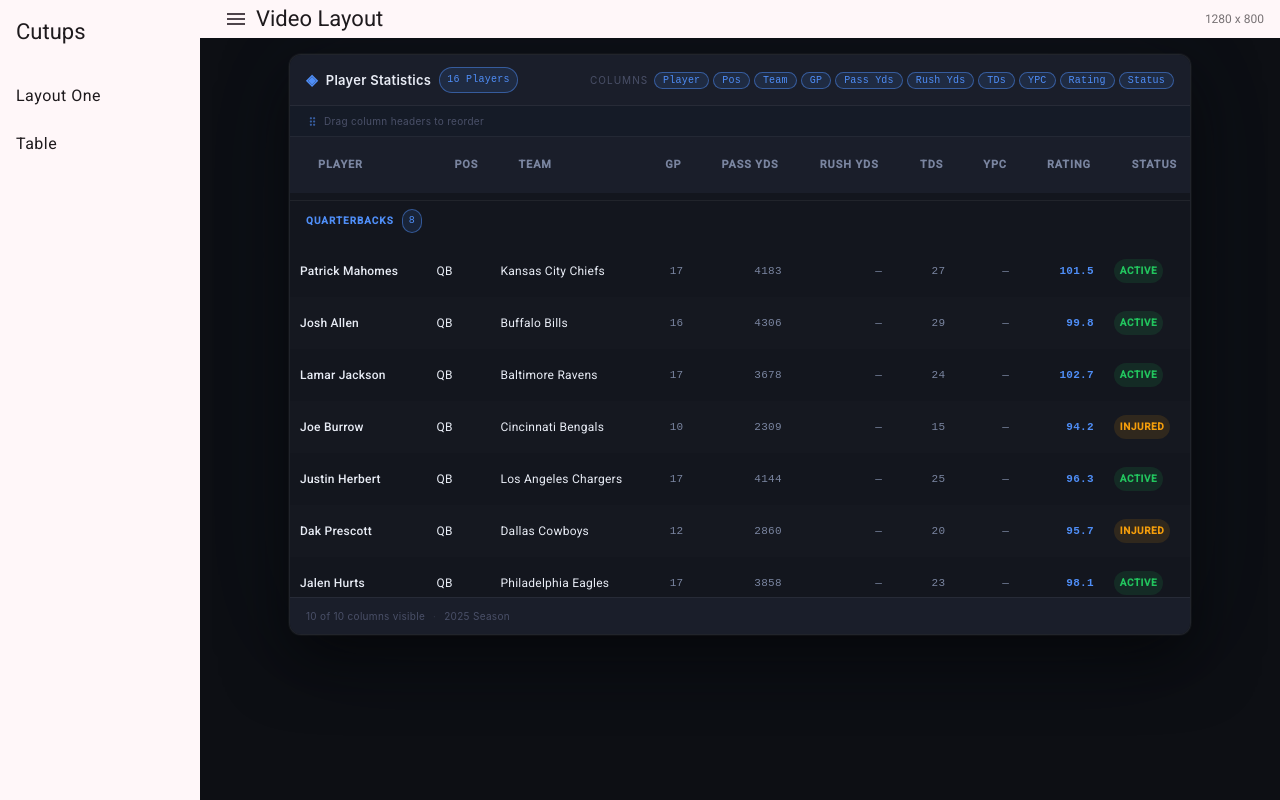
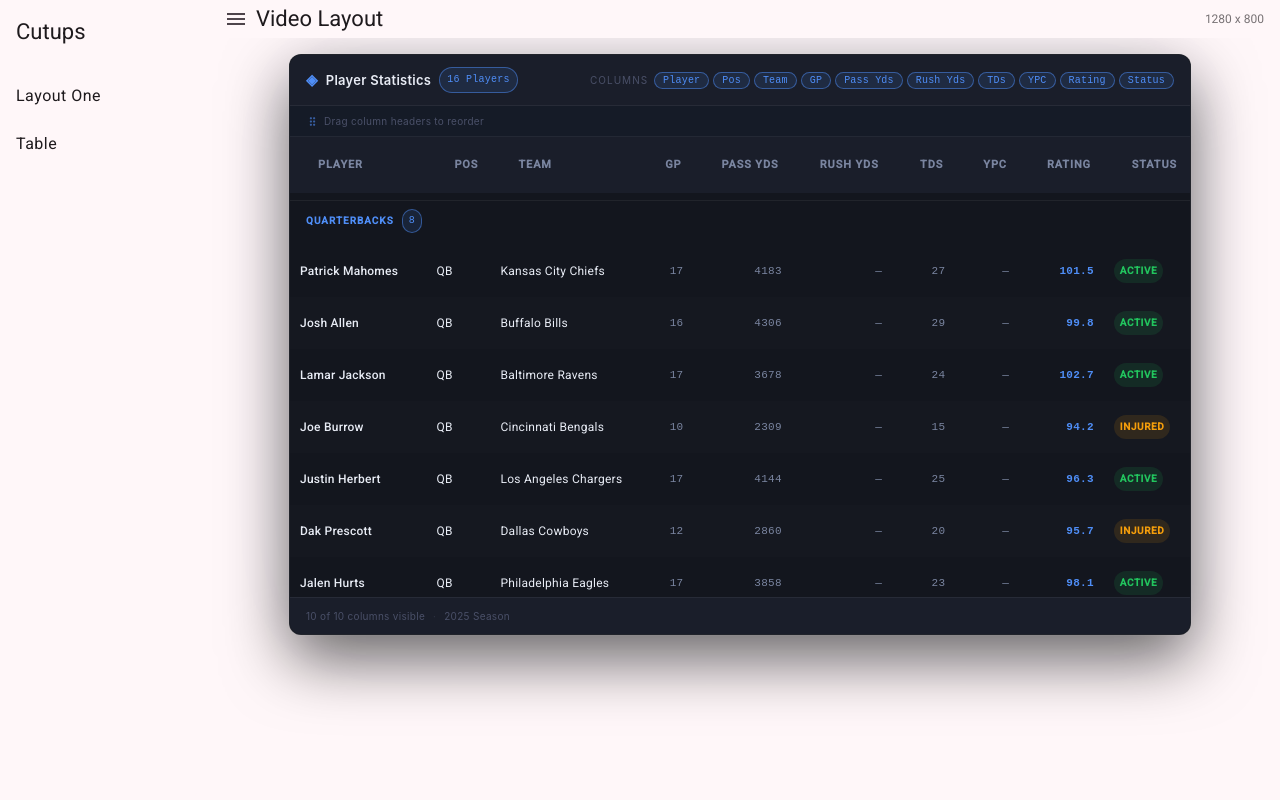
Before and after one commit to dtoerber/video-layout, an Angular app: page /table in a window 1280 px wide. Built offline with nearby package versions, Linux system fonts and the light colour scheme.

Commit message:
fix background color

```diff
--- a/src/app/components/table/table.scss
+++ b/src/app/components/table/table.scss
@@ -33,7 +33,6 @@
 
   display: block;
   font-family: 'Inter', 'Segoe UI', system-ui, sans-serif;
-  background: var(--bg-shell);
   min-height: 100vh;
   padding: 16px;
   box-sizing: border-box;
```
